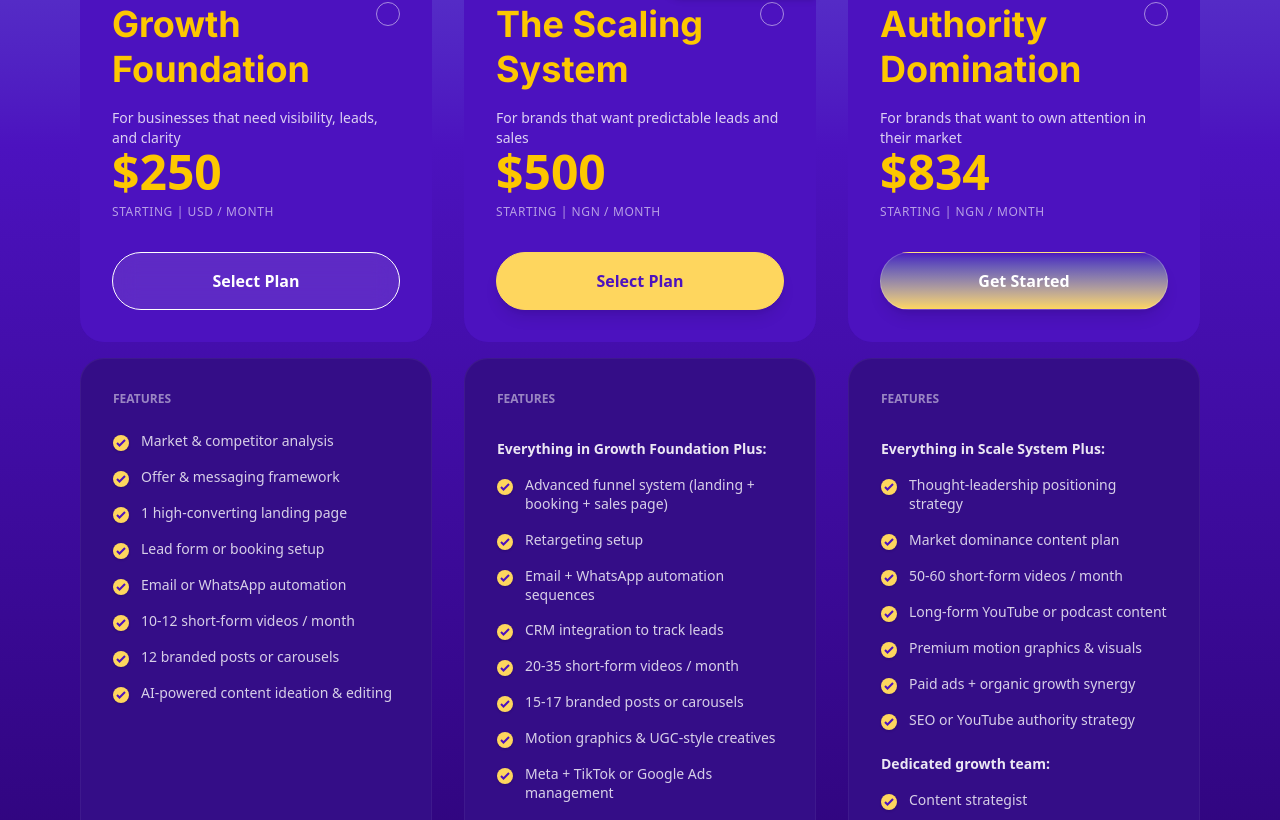
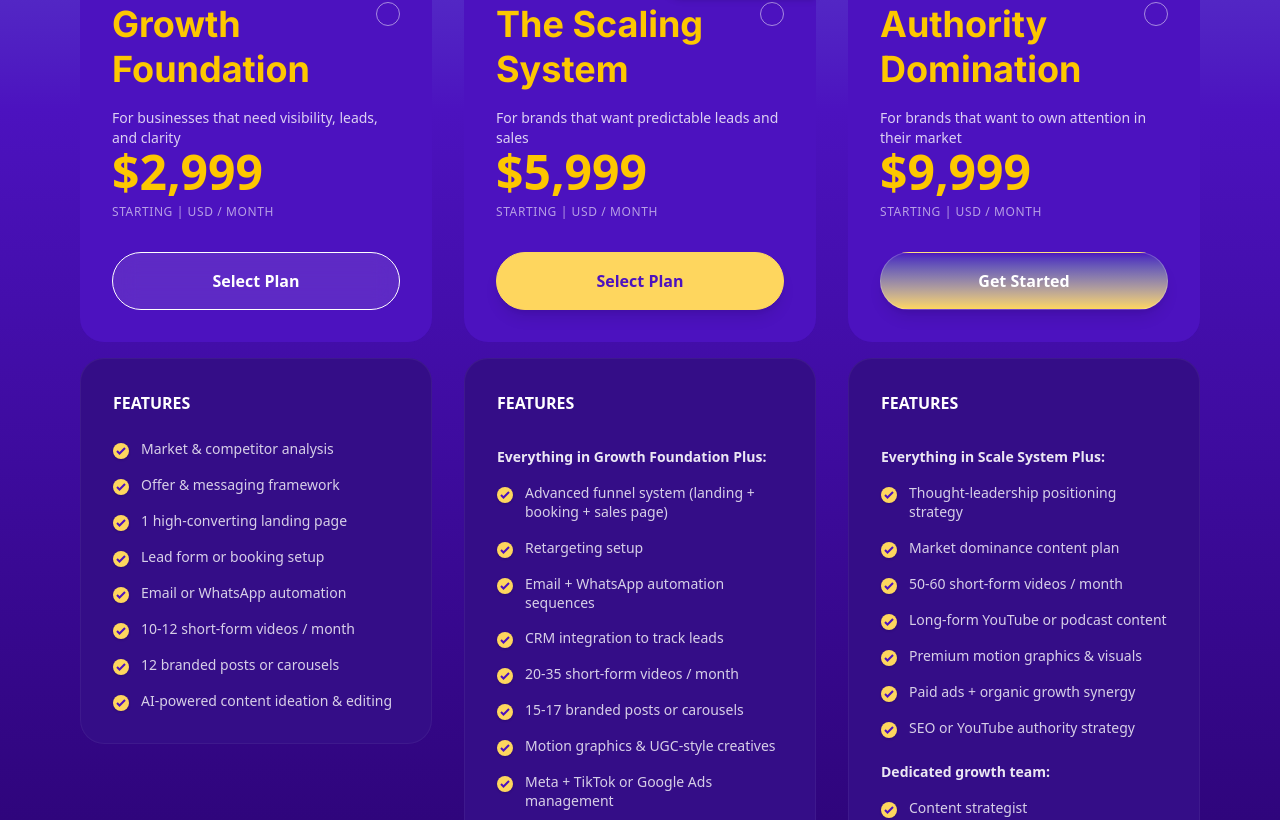
Before and after one commit to Femi-Benjamin/Titan-leap, a React (Vite) app: page /pricing in a window 1280 px wide. Shown: the part 1271-2091 px from the top of the page. Built offline with nearby package versions, Linux system fonts and the light colour scheme.

Commit message:
footer and pricing update

```diff
--- a/src/Components/Pricing.tsx
+++ b/src/Components/Pricing.tsx
@@ -7,7 +7,7 @@ import { motion, AnimatePresence } from "framer-motion";
 interface Plan {
   title: string;
   subtitle: string;
-  annualPrice: number; // Changed to explicitly mean Annual Price
+  monthlyPrice: number; // Changed to explicitly mean Monthly Price
   currencySymbol: string;
   unit: string;
   features: string[];
@@ -17,7 +17,7 @@ interface Plan {
 
 const PricingPage: React.FC = () => {
   const [billingType, setBillingType] = useState<"Annual" | "Monthly">(
-    "Monthly"
+    "Monthly",
   );
   // Default to Annual since prices are annual? Or Monthly? User selected "Scale System".
   const [selectedPlan, setSelectedPlan] = useState<string>("Scale System");
@@ -33,7 +33,7 @@ const PricingPage: React.FC = () => {
     {
       title: "Growth Foundation",
       subtitle: "For businesses that need visibility, leads, and clarity",
-      annualPrice: 2999,
+      monthlyPrice: 2999,
       currencySymbol: "$",
       unit: "Starting | USD",
       buttonText: "Select Plan",
@@ -52,9 +52,9 @@ const PricingPage: React.FC = () => {
     {
       title: "The Scaling System",
       subtitle: "For brands that want predictable leads and sales",
-      annualPrice: 5999,
+      monthlyPrice: 5999,
       currencySymbol: "$",
-      unit: "Starting | NGN",
+      unit: "Starting | USD",
       buttonText: "Select Plan",
       isPopular: true,
       features: [
@@ -78,9 +78,9 @@ const PricingPage: React.FC = () => {
     {
       title: "Authority Domination",
       subtitle: "For brands that want to own attention in their market",
-      annualPrice: 9999,
+      monthlyPrice: 9999,
       currencySymbol: "$",
-      unit: "Starting | NGN",
+      unit: "Starting | USD",
       buttonText: "Get Started",
       features: [
         "Features",
@@ -128,8 +128,8 @@ const PricingPage: React.FC = () => {
     // We will round up to nearest integer for clean display.
     const price =
       billingType === "Annual"
-        ? plan.annualPrice
-        : Math.ceil(plan.annualPrice / 12);
+        ? Math.round(plan.monthlyPrice * 12 * 0.85)
+        : plan.monthlyPrice;
 
     return `${plan.currencySymbol}${price.toLocaleString()}`;
   };
@@ -157,8 +157,8 @@ const PricingPage: React.FC = () => {
 
     const price =
       billingType === "Annual"
-        ? plan.annualPrice
-        : Math.ceil(plan.annualPrice / 12);
+        ? Math.round(plan.monthlyPrice * 12 * 0.85)
+        : plan.monthlyPrice;
 
     const unitTime = billingType === "Annual" ? "/Year" : "/Month";
 
@@ -227,7 +227,7 @@ const PricingPage: React.FC = () => {
         </div>
 
         {/* Cards Grid */}
-        <div className="grid md:grid-cols-2 lg:grid-cols-3 gap-8 max-w-7xl mx-auto mb-20">
+        <div className="grid md:grid-cols-2 lg:grid-cols-3 gap-8 max-w-7xl mx-auto items-start">
           {plans.map((plan, index) => (
             <div key={plan.title} className="flex flex-col gap-4 group">
               {/* TOP CARD: Pricing Info */}
@@ -247,8 +247,8 @@ const PricingPage: React.FC = () => {
                 onClick={() => setSelectedPlan(plan.title)}
                 className={`flex flex-col rounded-3xl p-8 backdrop-blur-sm transition-all duration-300 relative ${
                   selectedPlan === plan.title
-                    ? "bg-[#4C12BF] hover:bg-[#4B11BF]"
-                    : "bg-[#4C12BF] hover:bg-[#4B11BF]"
+                    ? "bg-[#4C12BF] hover:bg-[#280a6b]"
+                    : "bg-[#4C12BF] hover:bg-[#280a6b]"
                 }`}
               >
                 {plan.isPopular && (
@@ -280,9 +280,7 @@ const PricingPage: React.FC = () => {
                   </div>
                 </div>
 
-                <p className="text-white/80 text-sm mb6 min-h-[40px]">
-                  {plan.subtitle}
-                </p>
+                <p className="text-white/80 text-sm">{plan.subtitle}</p>
 
                 <div className="mb-2">
                   {/* Animated Price Change */}
@@ -296,6 +294,11 @@ const PricingPage: React.FC = () => {
                       className="text-5xl font-bold text-yellow-400 font-sans block"
                     >
                       {getPriceDisplay(plan)}
+                      {billingType === "Annual" && (
+                        <span className="text-sm font-bold text-white/70 ml-3 bg-white/10 px-2 py-1 rounded-lg align-middle">
+                          Save 15%
+                        </span>
+                      )}
                     </motion.span>
                   </AnimatePresence>
                 </div>
@@ -313,8 +316,8 @@ const PricingPage: React.FC = () => {
                     plan.isPopular
                       ? "bg-[#FED65E] text-[#4C12BF] border-[#FED65E] hover:bg-[#ffe187] shadow-lg hover:shadow-xl cursor-pointer"
                       : index === 2
-                      ? "bg-gradient-to-b from-[#4C12BF] to-[#FED65E] text-white border-white/20 hover:opacity-90 shadow-lg hover:shadow-xl cursor-pointer"
-                      : "bg-white/10 text-white border-white hover:bg-white/20 backdrop-blur-md cursor-pointer"
+                        ? "bg-gradient-to-b from-[#4C12BF] to-[#FED65E] text-white border-white/20 hover:opacity-90 shadow-lg hover:shadow-xl cursor-pointer"
+                        : "bg-white/10 text-white border-white hover:bg-white/20 backdrop-blur-md cursor-pointer"
                   }`}
                 >
                   {plan.buttonText}
@@ -333,7 +336,7 @@ const PricingPage: React.FC = () => {
                 }}
                 whileHover={{ scale: 1.03, transition: { duration: 0.3 } }}
                 onClick={() => setSelectedPlan(plan.title)}
-                className={`flex-1 rounded-3xl p-8 backdrop-blur-sm border border-white/5 cursor-pointer transition-colors duration-300 ${
+                className={`rounded-3xl p-8 backdrop-blur-sm border border-white/5 cursor-pointer transition-colors duration-300 ${
                   selectedPlan === plan.title
                     ? "bg-[#340d87]"
                     : "bg-[#340d87] hover:bg-[#280a6b]"
@@ -343,7 +346,7 @@ const PricingPage: React.FC = () => {
                   {plan.features.map((feature, i) => (
                     <div key={i} className={`flex items-start gap-3`}>
                       {feature === "Features" ? (
-                        <span className="text-white/50 text-xs font-bold uppercase mb-2 block">
+                        <span className="text-white text-base font-bold uppercase mb-2 block">
                           Features
                         </span>
                       ) : feature.includes("Everything in") ||
@@ -602,7 +605,7 @@ const PricingPage: React.FC = () => {
                 billingType={billingType}
                 onSuccess={() => {
                   alert(
-                    `Payment successful! Receipt sent to ${userInfo.email}`
+                    `Payment successful! Receipt sent to ${userInfo.email}`,
                   );
                   setShowStripeCheckout(false);
                   setShowModal(false);
--- a/src/Layouts/Footer.tsx
+++ b/src/Layouts/Footer.tsx
@@ -1,4 +1,4 @@
-import { Linkedin, Twitter } from "lucide-react"; // Dribbble as replacement for Behance if not available, or use generic
+import { Linkedin, Twitter } from "lucide-react";
 
 const Footer = () => {
   return (
@@ -44,7 +44,7 @@ const Footer = () => {
           </div>
 
           {/* Solutions */}
-          <div>
+          <div className="text-right md:text-left">
             <h3 className="font-bold text-lg mb-8">Solutions</h3>
             <ul className="space-y-4 text-purple-200 text-sm font-light">
               <li>
@@ -111,7 +111,7 @@ const Footer = () => {
           </div>
 
           {/* Company */}
-          <div>
+          <div className="text-right md:text-left">
             <h3 className="font-bold text-lg mb-8">Company</h3>
             <ul className="space-y-4 text-purple-200 text-sm font-light">
               <li>
```
